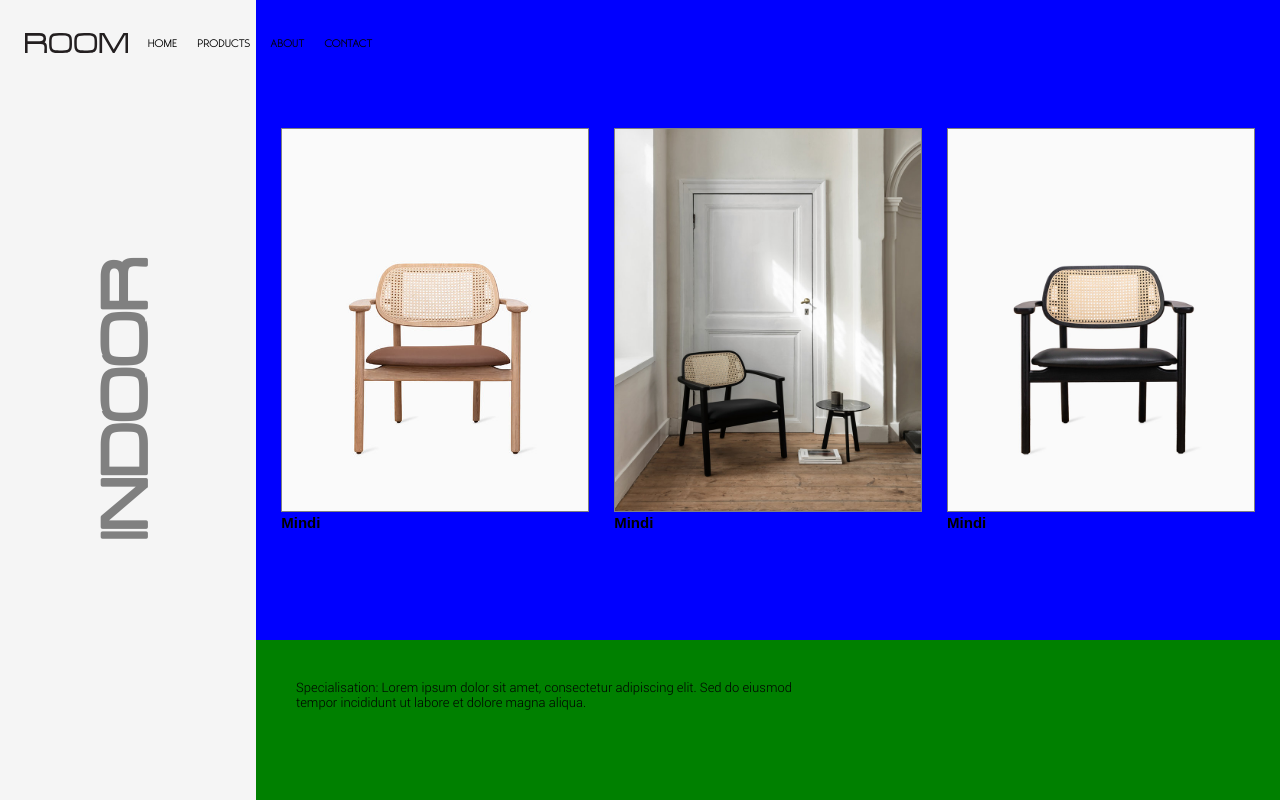
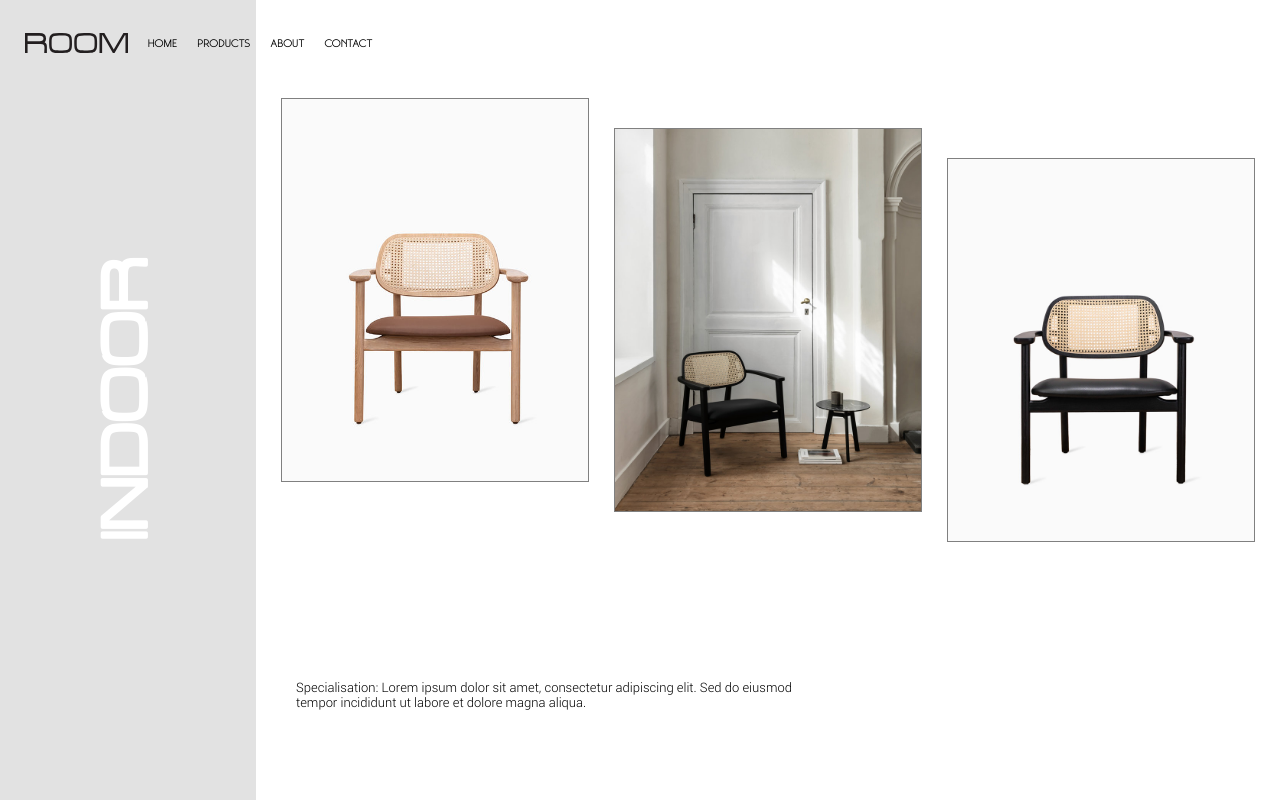
Before and after one commit to mathieuelisa/Room-react-app, a React (Create React App) app: page /products in a window 1280 px wide. Built offline with nearby package versions, Linux system fonts and the light colour scheme; no server answers.

Commit message:
Adding CSS on each img

```diff
--- a/src/Components/Products/Maincontainer/index.js
+++ b/src/Components/Products/Maincontainer/index.js
@@ -26,8 +26,23 @@ function MainContainer() {
       </div>
       <div className="mainContainer__products-secondPart">
         <div className="mainContainer__products-pictures">
-          {myProductsImages.map((elements) => {
-            return <Cards src={elements.src} title={elements.title} />;
+          {myProductsImages.map((elements, index) => {
+            return (
+              <Cards
+                key={index}
+                src={elements.src}
+                className="container-products-images"
+                id={
+                  index === 0
+                    ? "firstPictures"
+                    : index === 1
+                    ? "secondPictures"
+                    : index === 2
+                    ? "thirdPictures"
+                    : ""
+                }
+              />
+            );
           })}
         </div>
         <div className="mainContainer__products-descriptions">
--- a/src/Components/Products/Maincontainer/styles.scss
+++ b/src/Components/Products/Maincontainer/styles.scss
@@ -10,7 +10,7 @@
   &-title {
     height: 100vh;
     width: 20%;
-    background-color: whitesmoke;
+    background-color: #e2e2e2;
     position: fixed;
   }
 
@@ -24,11 +24,11 @@
     display: flex;
     align-items: center;
     height: 100%;
-    color: grey;
+    color: white;
   }
 
   &-pictures {
-    background-color: blue;
+    background-color: white;
     height: 80vh;
     display: flex;
     align-items: center;
@@ -37,7 +37,7 @@
 
   &-descriptions {
     height: 20vh;
-    background-color: green;
+    background-color: white;
 
     &-text {
       font-size: 1.3em;
@@ -69,6 +69,16 @@
   transform: rotate(-180deg);
 }
 
+#firstPictures {
+  position: relative;
+  top: -30px;
+}
+
+#thirdPictures {
+  position: relative;
+  top: 30px;
+}
+
 @media screen and (max-width: 945px) {
   .mainProducts__title {
     font-size: 5em;
--- a/src/Components/Products/listingOfProductPage.js
+++ b/src/Components/Products/listingOfProductPage.js
@@ -6,19 +6,16 @@ const myProductsImages = [
   {
     id: 1,
     src: chair1,
-    title: "Mindi",
     description: "Description de la mindi",
   },
   {
     id: 2,
     src: chair2,
-    title: "Mindi",
     description: "Description de la mindi",
   },
   {
     id: 3,
     src: chair3,
-    title: "Mindi",
     description: "Description de la mindi",
   },
 ];
--- a/src/Components/StylesComponents/Cards/index.js
+++ b/src/Components/StylesComponents/Cards/index.js
@@ -1,10 +1,9 @@
 import "./styles.scss";
 
-function Cards({ src, title }) {
+function Cards({ src, alt, className, id }) {
   return (
     <div className="container-products">
-      <img className="container-products-images" src={src} alt="photo chaise" />
-      <h2>{title}</h2>
+      <img className={className} id={id} src={src} alt={alt} />
     </div>
   );
 }
```
